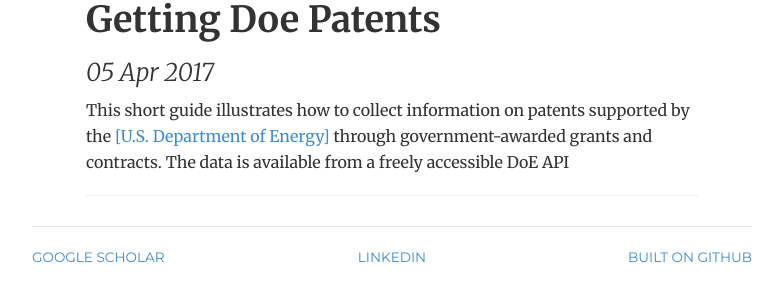
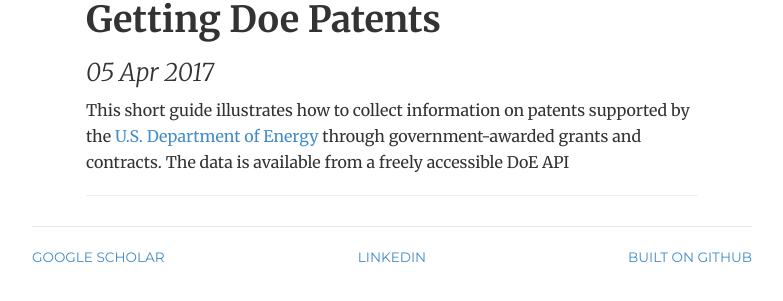
Before and after one commit to joshuarbruce/joshuarbruce.github.io, a Jekyll site: the page built from _posts/2017-04-05-getting-doe-patents.md, in a window 1280 px wide. Shown: the part 114-415 px from the top of the page, without its empty margins (248-1031 px from the left). Built offline with Jekyll 4.4.1, drawn with Linux system fonts in a browser that asks for light colours; nearby versions of some CDN libraries; our own code applies the rules of GitHub Pages for plain Markdown files.

```diff
--- a/_posts/2017-04-05-getting-doe-patents.md
+++ b/_posts/2017-04-05-getting-doe-patents.md
@@ -1 +1 @@
-This short guide illustrates how to collect information on patents supported by the <a href="https://energy.gov/" target="_blank">[U.S. Department of Energy]</a> through government-awarded grants and contracts. The data is available from a freely accessible DoE API
+This short guide illustrates how to collect information on patents supported by the <a href="https://energy.gov/" target="blank">U.S. Department of Energy</a> through government-awarded grants and contracts. The data is available from a freely accessible DoE API
```
